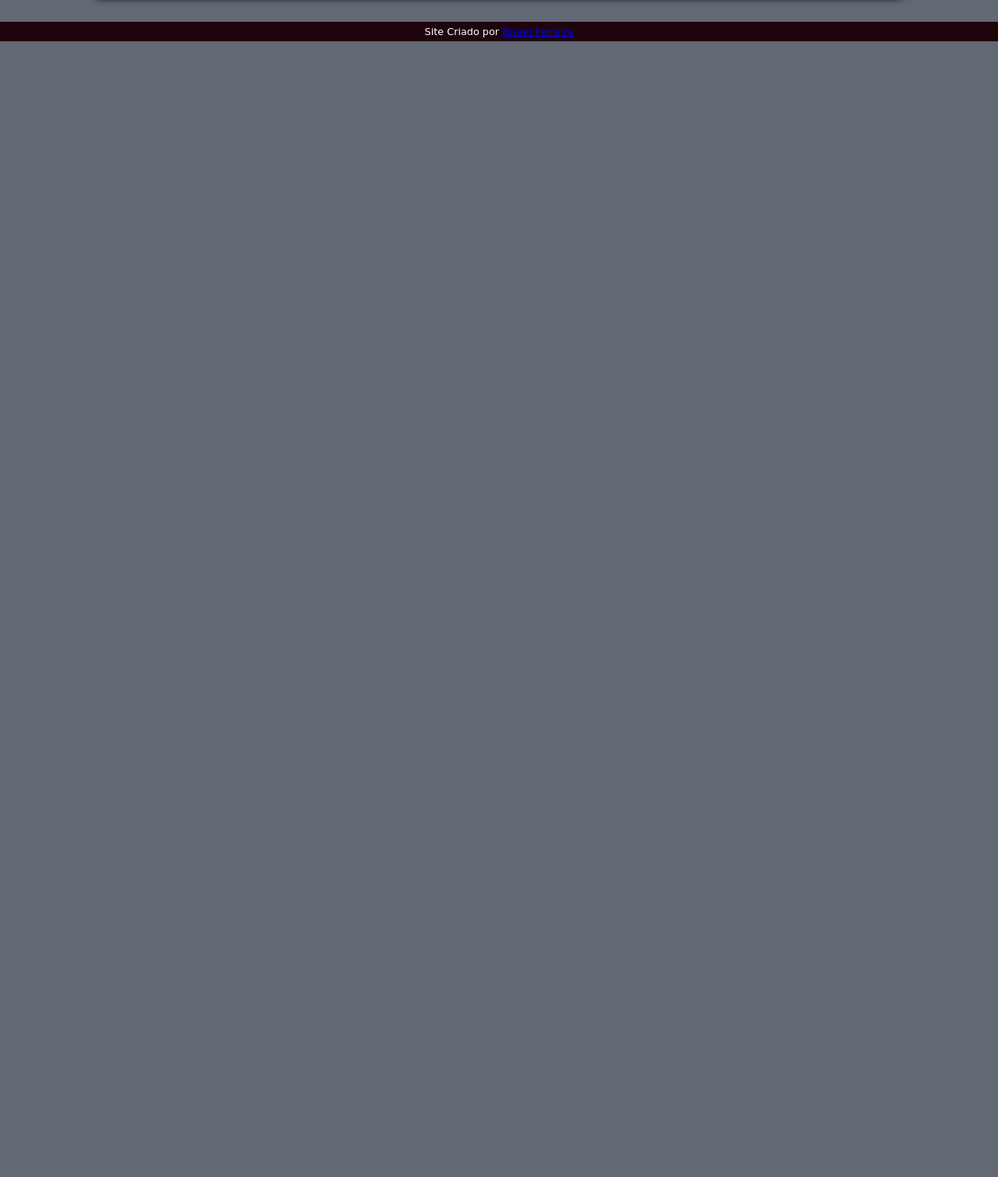
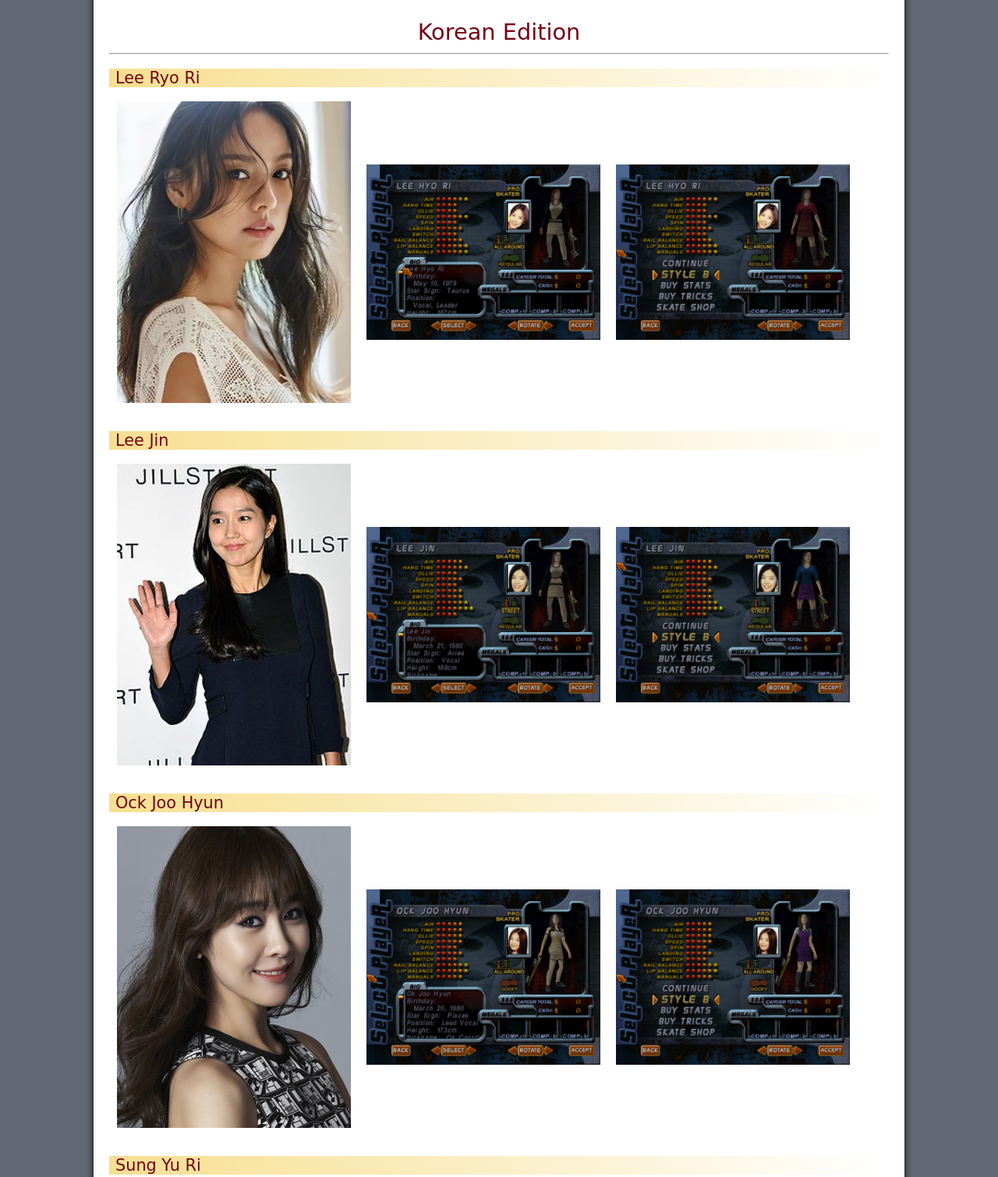
Before and after one commit to bruninho182/thps2-wiki-page, a plain HTML site: page personagens.html in a window 1280 px wide. Shown: the part 6800-8310 px from the top of the page at 78% size. Before the commit the page ends 6853 px from the top, so only its background shows below. Drawn offline with Linux system fonts and the light colour scheme; a web font is replaced by a local one.

Commit message:
Nice up html

```diff
--- a/personagens.html
+++ b/personagens.html
@@ -197,6 +197,48 @@
                     <img src="./assets/img/characters/mindy.jpg" alt="Mindy">
                 </div>
 
+                <br>
+                <br>
+                <h1 class="para">Korean Edition</h1>
+                <hr>
+                <br>
+                <h2>Lee Ryo Ri</h2>
+                <br>
+                <div class="personagens">
+                    <img src="./assets/img/characters/leehyo.jpg" alt="Tony Hawk's">
+                    <img src="./assets/img/characters/leehyo1.png" alt="Hawk Custom 1">
+                    <img src="./assets/img/characters/leehyo2.png" alt="Hawk Custom 2">
+                </div>
+                <br>
+                <br>
+                <h2>Lee Jin</h2>
+                <br>
+                <div class="personagens">
+                    <img src="./assets/img/characters/leejin.jpg" alt="Tony Hawk's">
+                    <img src="./assets/img/characters/leejin1.png" alt="Hawk Custom 1">
+                    <img src="./assets/img/characters/leejin2.png" alt="Hawk Custom 2">
+                </div>
+                <br>
+                <br>
+                <h2>Ock Joo Hyun</h2>
+                <br>
+                <div class="personagens">
+                    <img src="./assets/img/characters/ockjoohyun.jpg" alt="Tony Hawk's">
+                    <img src="./assets/img/characters/ockjoo1.png" alt="Hawk Custom 1">
+                    <img src="./assets/img/characters/ockjoo2.png" alt="Hawk Custom 2">
+                </div>
+                <br>
+                <br>
+                <h2>Sung Yu Ri</h2>
+                <br>
+                <div class="personagens">
+                    <img src="./assets/img/characters/sungyu.jpg" alt="Tony Hawk's">
+                    <img src="./assets/img/characters/sungyu1.png" alt="Hawk Custom 1">
+                    <img src="./assets/img/characters/sungyu2.png" alt="Hawk Custom 2">
+                </div>
+                <br>
+                <br>
+
             </article>
         </main>
 
```
Also changed, not shown: assets/img/characters/leehyo.jpg (added), assets/img/characters/leehyo1.png (added), assets/img/characters/leehyo2.png (added), assets/img/characters/leejin.jpg (added), assets/img/characters/leejin1.png (added), assets/img/characters/leejin2.png (added), assets/img/characters/ockjoo1.png (added), assets/img/characters/ockjoo2.png (added), assets/img/characters/ockjoohyun.jpg (added), assets/img/characters/sungyu.jpg (added), assets/img/characters/sungyu1.png (added), assets/img/characters/sungyu2.png (added), assets/img/cover/Cover.jpg (added).
